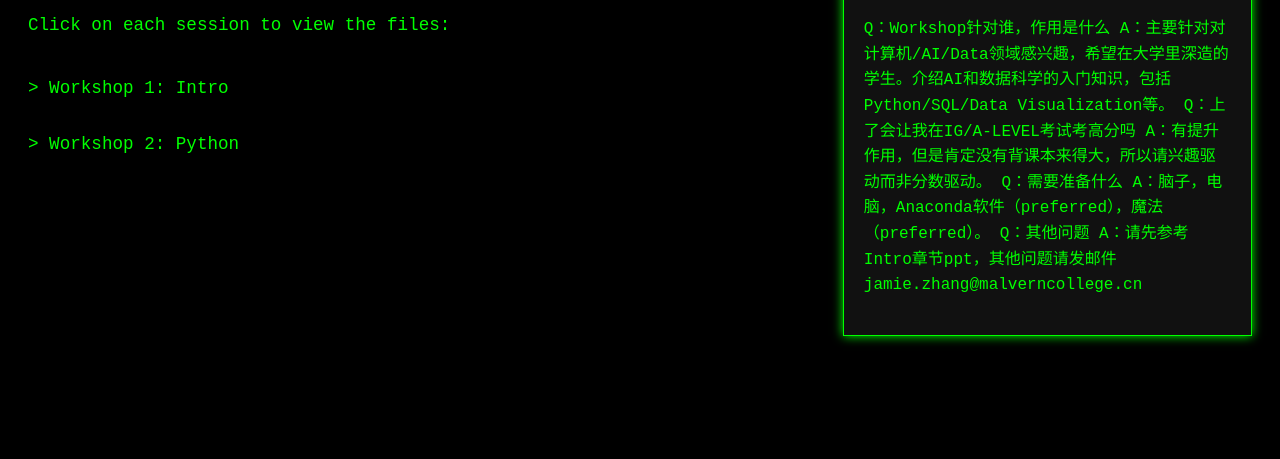
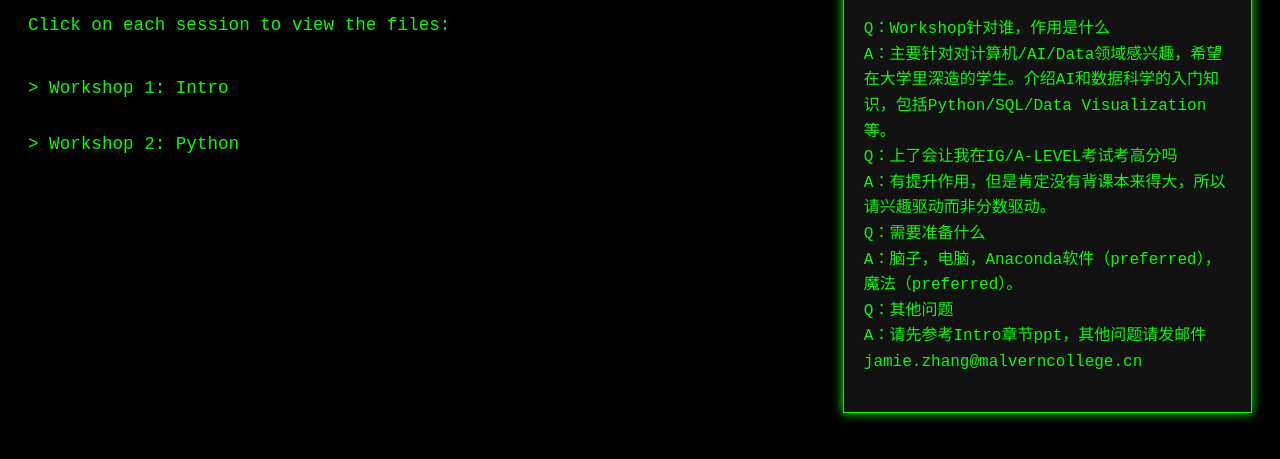
Before and after one commit to 2jameszhang23/Sunday_Workshop, a plain HTML site: page index.html in a window 1280 px wide. Shown: the part 121-580 px from the top of the page. Drawn offline with Linux system fonts and the light colour scheme.

Commit message:
Update index.html

```diff
--- a/index.html
+++ b/index.html
@@ -104,6 +104,7 @@
 
         .about p {
             font-size: 1rem;
+            white-space: pre-line; /* 保留txt文件中的换行符 */
         }
 
     </style>
```
